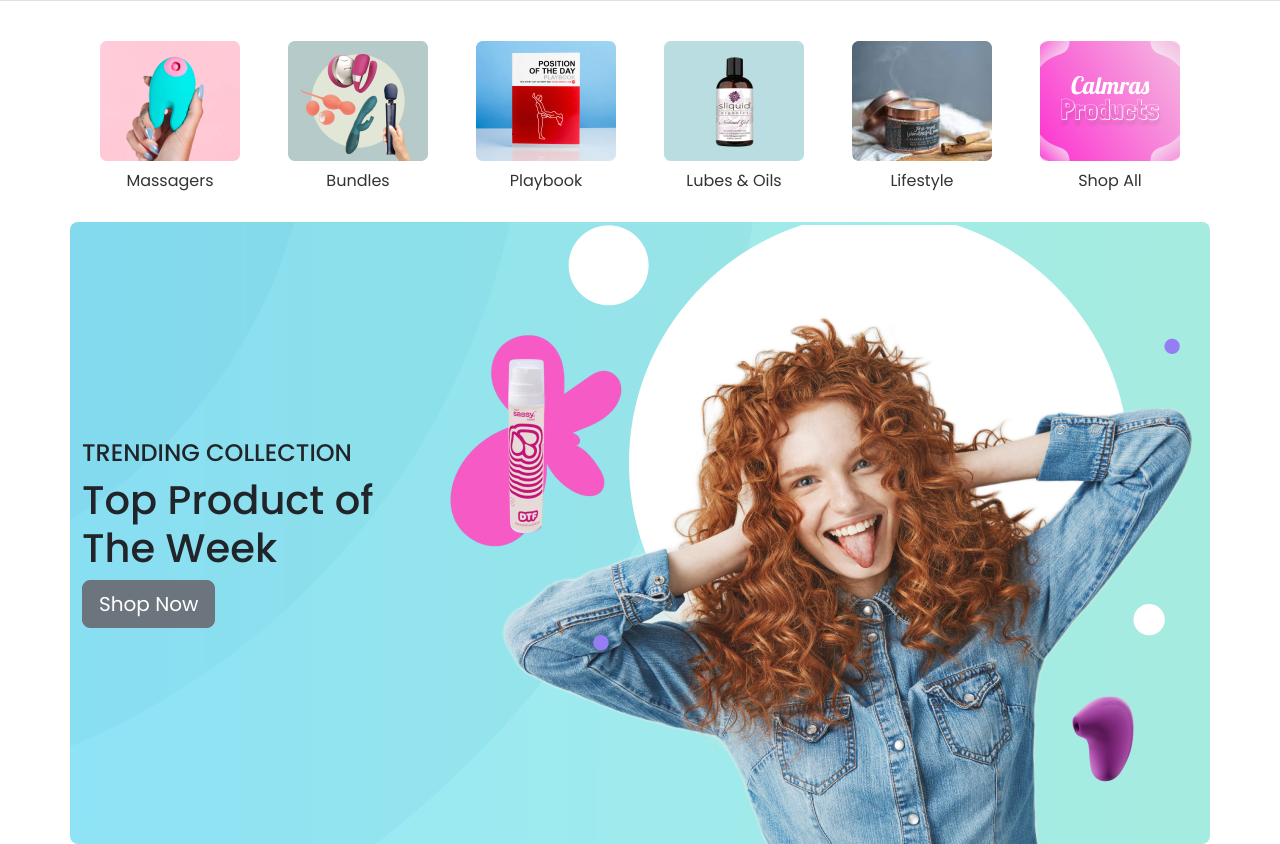
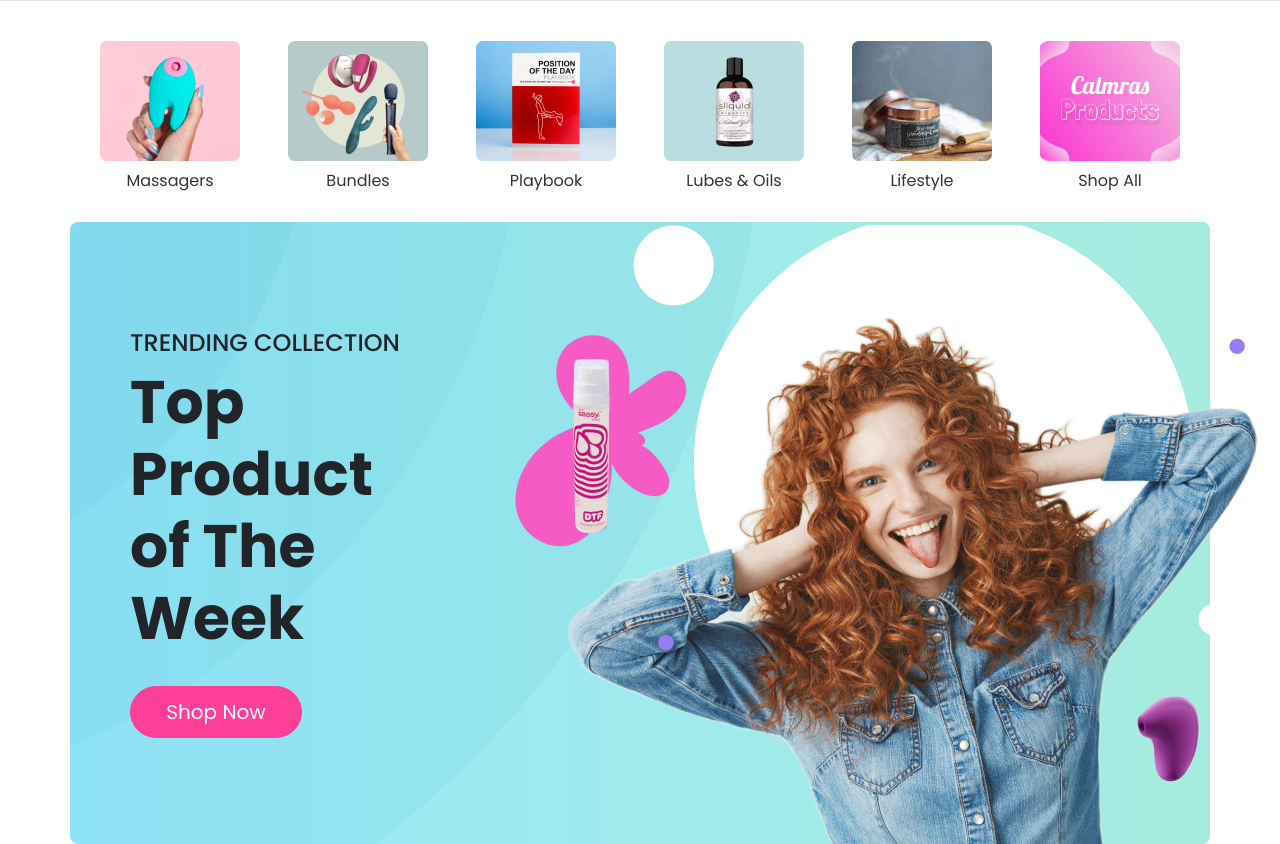
Before and after one commit to rishulpu1/calmras, a plain HTML site: page index.html in a window 1280 px wide. Shown: the part 77-921 px from the top of the page. Drawn offline with nearby package versions, Linux system fonts and the light colour scheme.

Commit message:
fixed banner

```diff
--- a/css/custom.css
+++ b/css/custom.css
@@ -96,3 +96,23 @@
   border-radius: 8px;
   justify-content: space-between;
 }
+.btn-secondary {
+  background-color: var(--secondaryColor);
+  color: #fff;
+  border-color: var(--secondaryColor);
+  padding: 10px 2.2rem;
+}
+
+.btn-secondary:hover {
+  background-color: transparent;
+  border-color: var(--secondaryColor);
+  color: var(--darkBlue);
+}
+._banner-img {
+  position: relative;
+  right: -65px;
+}
+
+.banner-text h1 {
+  font-size: 60px;
+}
--- a/index.html
+++ b/index.html
@@ -130,10 +130,10 @@
 
         <!-- Banner Section -->
         <section class="container _banner rounded-lg position-relative ">
-            <div class="banner-text">
+            <div class="banner-text ps-5">
                 <h4>TRENDING COLLECTION</h4>
-                <h1>Top Product of The Week</h1>
-                <a href="#" class="btn btn-lg btn-secondary">Shop Now</a>
+                <h1 class="poppins-bold">Top Product of The Week</h1>
+                <a href="#" class="btn btn-lg btn-secondary rounded-pill mt-4">Shop Now</a>
             </div>
             <div class="_banner-img">
                 <img src="/images/banner-girl.png" alt="banner image" />
```
